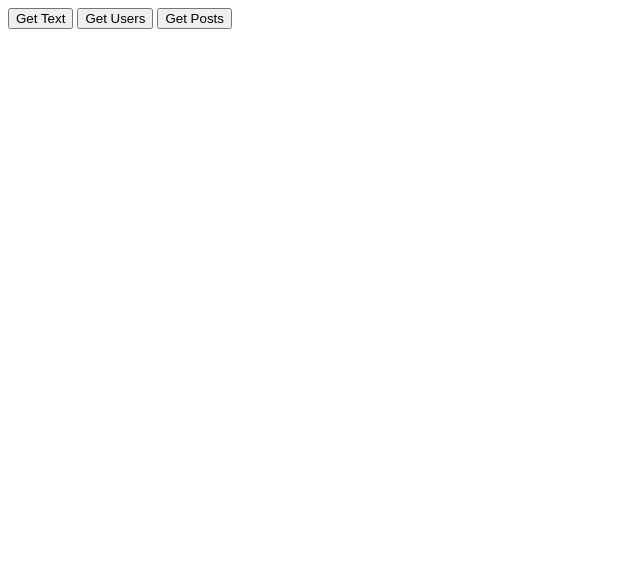
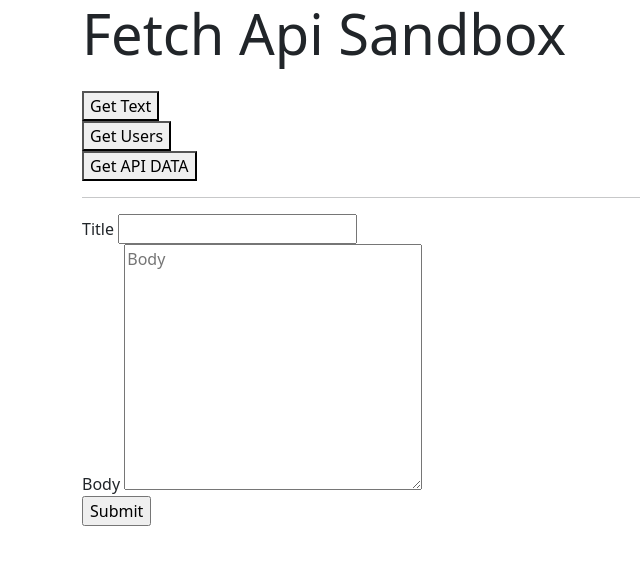
Before and after one commit to Mamba1099/learning_js, a plain HTML site: page Fetch_Sandbox_API/index.html in a window 1280 px wide. Shown: the whole page, without its empty margins (0-640 px from the left). Drawn offline with nearby package versions, Linux system fonts and the light colour scheme.

Commit message:
add bootstrap for css

```diff
--- a/Fetch_Sandbox_API/index.html
+++ b/Fetch_Sandbox_API/index.html
@@ -3,14 +3,39 @@
 <head>
     <meta charset="UTF-8">
     <meta name="viewport" content="width=device-width, initial-scale=1.0">
+    <link href="https://cdn.jsdelivr.net/npm/bootstrap@5.3.2/dist/css/bootstrap.min.css" rel="stylesheet" integrity="sha384-T3c6CoIi6uLrA9TneNEoa7RxnatzjcDSCmG1MXxSR1GAsXEV/Dwwykc2MPK8M2HN" crossorigin="anonymous">
     <title>Fetch Api Sandbox</title>
     </head>
     <body>
-        <button id="getText">Get Text</button>
-        <button id="getUsers">Get Users</button>
-        <button id="getPosts">Get Posts</button>
-        <div id="output"></div>
+        <div class="container">
+            <h1 class="display-4 mb-4">Fetch Api Sandbox</h1>
+            <div>
+                <button id="getText">Get Text</button>
+            </div>
+            <div>
+                <button id="getUsers">Get Users</button>
+            </div>
+            <div>
+                <button id="getPosts">Get API DATA</button>
+            </div>
+            <div id="output"></div>
+            <hr>
+            <form id="addPosts">
+                <div>
+                    <label for="title">Title</label>
+                    <input type="text" id="title">
+                </div>
+                <div>
+                    <label for="body">Body</label>
+                    <textarea name="body" placeholder="Body" id="body" cols="30" rows="10"></textarea>
+                </div>
+                <input type="submit" value="Submit">
+            </form>
+        </div>
+
+
 
     </body>
+    <script src="https://cdn.jsdelivr.net/npm/bootstrap@5.3.2/dist/js/bootstrap.bundle.min.js" integrity="sha384-C6RzsynM9kWDrMNeT87bh95OGNyZPhcTNXj1NW7RuBCsyN/o0jlpcV8Qyq46cDfL" crossorigin="anonymous"></script>
     <script src="../Fetch_Sandbox_API/js/fetch.js" > </script>
 </html>
```
